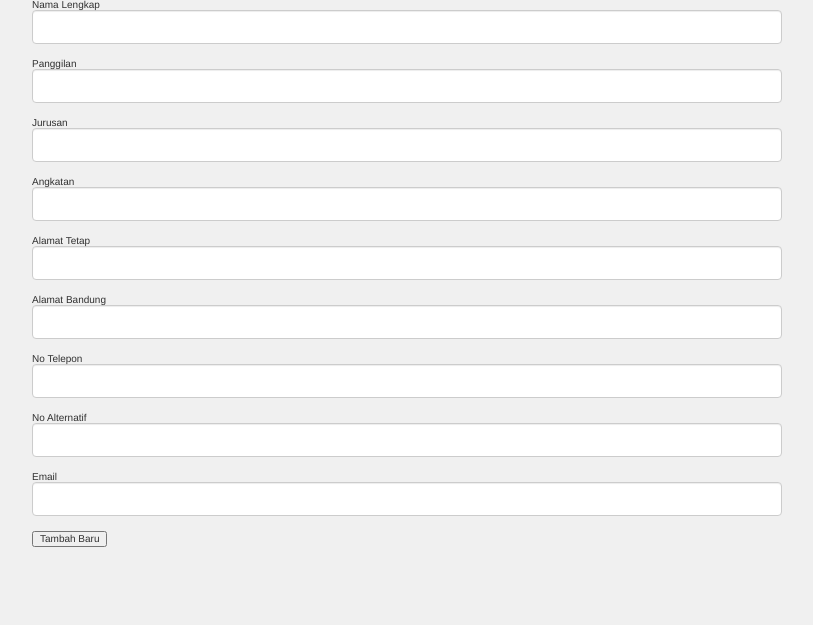
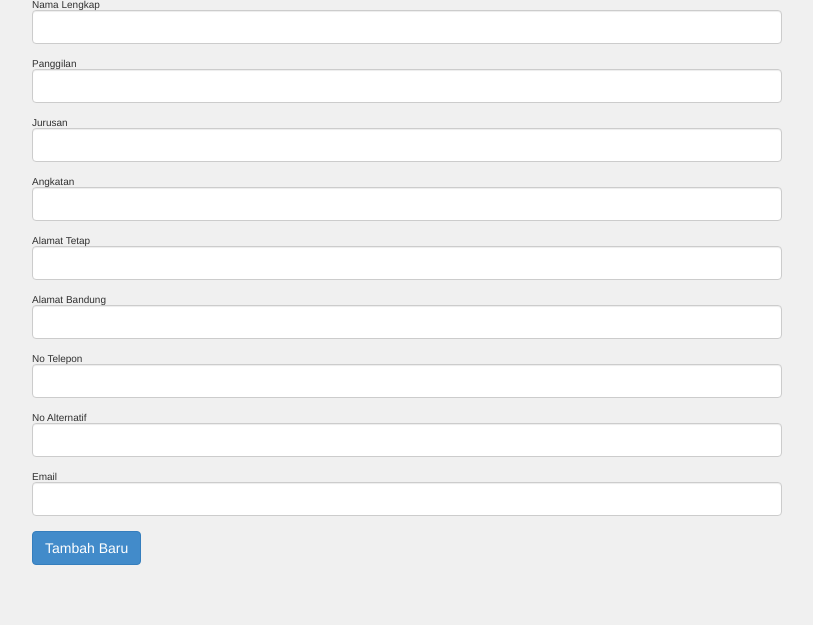
Before and after one commit to captcha-sandbox/db_lss_alumni, a PHP site: page / in a window 1280 px wide. Shown: the part 439-1064 px from the top of the page, without its empty margins (233-1046 px from the left). Before the commit the page ends 986 px from the top, so only its background shows below. Run offline with PHP 8.4, Linux system fonts and the light colour scheme; data that the repository does not hold is empty.

Commit message:
ubah tombol

```diff
--- a/index.php
+++ b/index.php
@@ -154,7 +154,7 @@
         <input type="text" class="form-control" name="email" id="email">
       </div>
       <div class="form-group">
-        <input type="submit" name="submit" value="Tambah Baru" class="submit-button">
+        <input type="submit" name="submit" value="Tambah Baru" class="btn btn-primary">
       </div>
     </form>
   </div><!-- @end #w -->
--- a/tambah_alumni.php
+++ b/tambah_alumni.php
@@ -17,6 +17,7 @@
 		angkatan, alamat_tetap, alamat_bandung, no_telp, no_telp_lain, email)
 		VALUES ('$namaLengkap','$namaPanggilan', '$jurusan', '$angkatan',
 		'$alamatTetap', '$alamatBandung','$noTelp','$noTelpLain','$email')";
+
 	//run query
 	if (!mysql_query($query)) {
 	   die('Error: ' . mysql_error());
```
